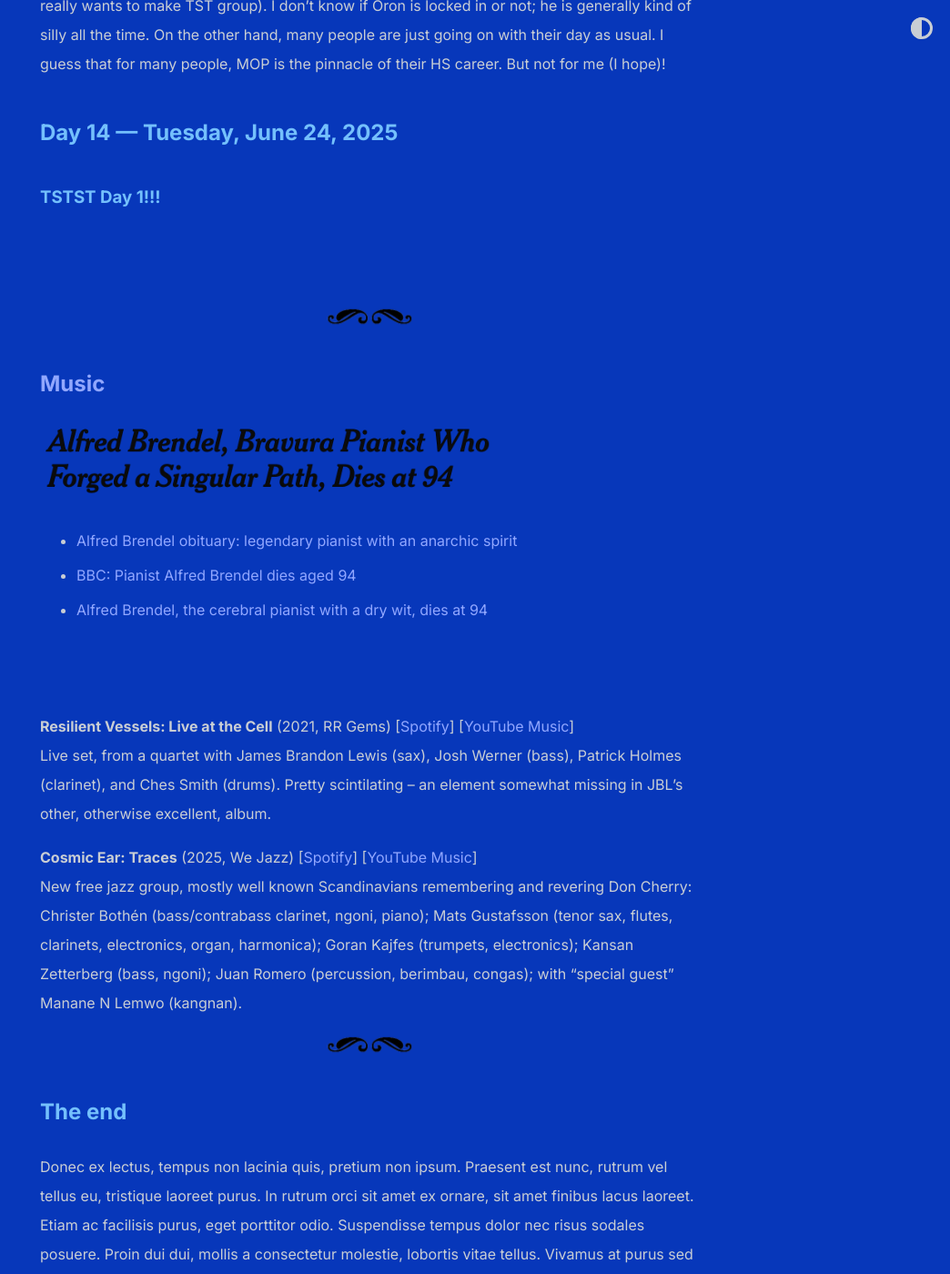
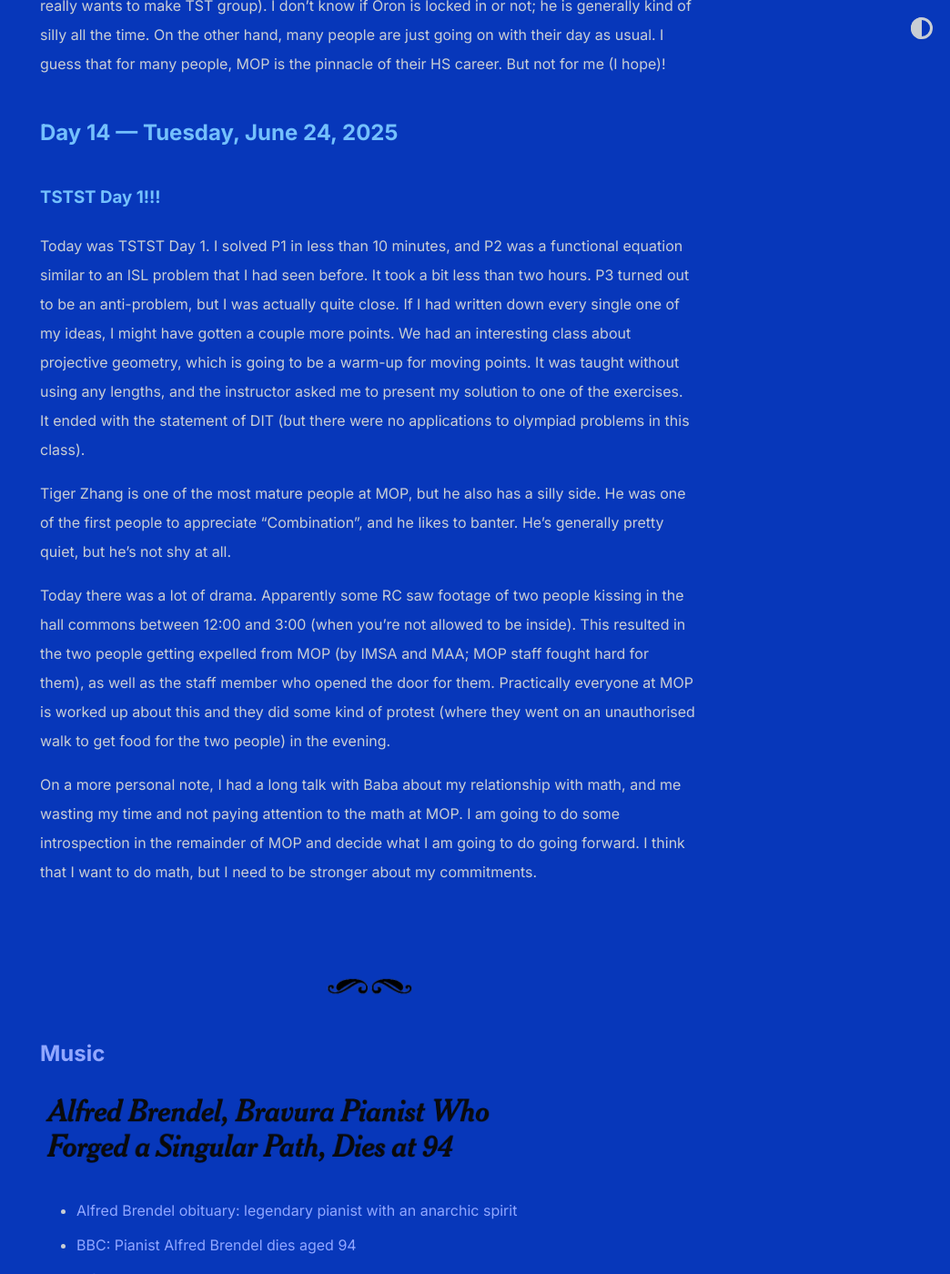
Before and after one commit to shihankanungo/shihankanungo.github.io, a Jekyll site: the page built from mop.md, in a window 1280 px wide and 1400 px high, scrolled down 21045 px. Shown: the whole window at 91% size, without its empty margins (236-1280 px from the left). Built offline with Jekyll 4.4.1, drawn with Linux system fonts in a browser that asks for light colours.

Commit message:
Update mop.md

```diff
--- a/mop.md
+++ b/mop.md
@@ -256,6 +256,15 @@ Today is the day before TSTST. People seem to be less worried about it than I ex
 
 ### TSTST Day 1!!!
 
+Today was TSTST Day 1. I solved P1 in less than 10 minutes, and P2 was a functional equation similar to an ISL problem that I had seen before. It took a bit less than two hours. P3 turned out to be an anti-problem, but I was actually quite close. If I had written down every single one of my ideas, I might have gotten a couple more points.
+We had an interesting class about projective geometry, which is going to be a warm-up for moving points. It was taught without using any lengths, and the instructor asked me to present my solution to one of the exercises. It ended with the statement of DIT (but there were no applications to olympiad problems in this class).
+
+Tiger Zhang is one of the most mature people at MOP, but he also has a silly side. He was one of the first people to appreciate “Combination”, and he likes to banter. He’s generally pretty quiet, but he’s not shy at all.
+
+Today there was a lot of drama. Apparently some RC saw footage of two people kissing in the hall commons between 12:00 and 3:00 (when you’re not allowed to be inside). This resulted in the two people getting expelled from MOP (by IMSA and MAA; MOP staff fought hard for them), as well as the staff member who opened the door for them. Practically everyone at MOP is worked up about this and they did some kind of protest (where they went on an unauthorised walk to get food for the two people) in the evening.
+
+On a more personal note, I had a long talk with Baba about my relationship with math, and me wasting my time and not paying attention to the math at MOP. I am going to do some introspection in the remainder of MOP and decide what I am going to do going forward. I think that I want to do math, but I need to be stronger about my commitments.
+
 
 <br><br>
 
```
